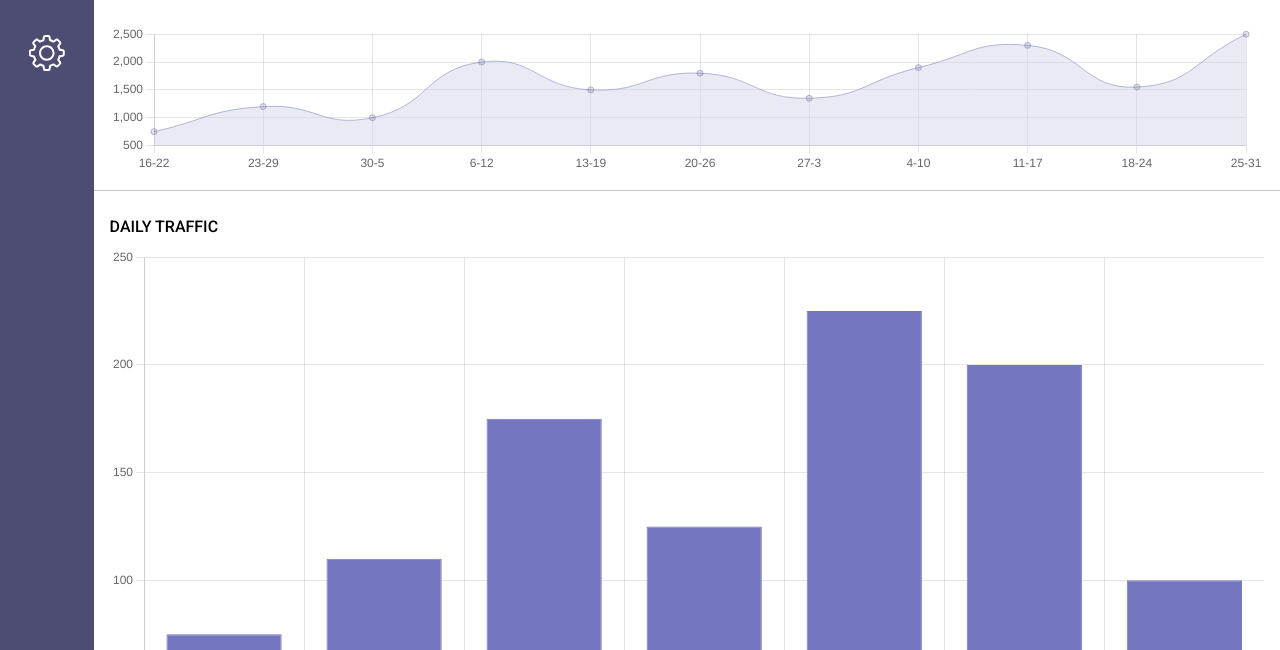
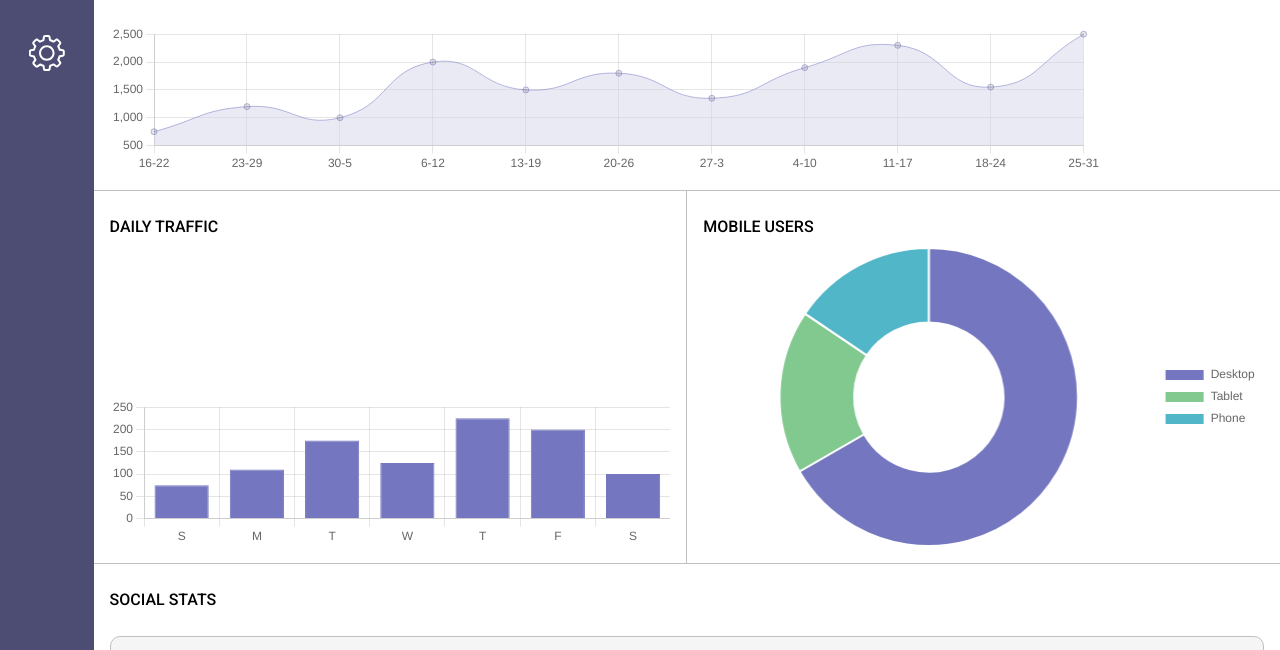
Before and after one commit to Ravel-Oliveira/TECHDEGREE_P7, a plain HTML site: page index.html in a window 1280 px wide. Shown: the part 265-915 px from the top of the page. Drawn offline with nearby package versions, Linux system fonts and the light colour scheme.

Commit message:
Chart
Responsive chart adjustments

```diff
--- a/css/style.css
+++ b/css/style.css
@@ -51,6 +51,12 @@ h3 {
         .content {
             grid-area: content;
         }
+}
+
+.tchart-wrapper,
+.dtchart-wrapper,
+.mtchart-wrapper {
+    max-width: 1024px;
 }
 
 /* header styles */
@@ -425,6 +431,7 @@ option, select:required:valid {
         "nav content"
         ;
     }
+
     .nav-wrapper {
         flex-direction: column;
         justify-content: flex-start;
@@ -434,4 +441,19 @@ option, select:required:valid {
             width: 36px;
         }
     }
+
+    .daily-mobile {
+        display: flex;
+    }
+    .dtchart-wrapper {
+        display: flex;
+        flex-direction: column;
+        justify-content: space-between;
+        border-right: 1px solid var(--light-gray);
+    }
+    .dtchart-wrapper,
+    .mtchart-wrapper {
+        width: 45%;
+        flex: 1;
+    }
 }
--- a/index.html
+++ b/index.html
@@ -82,11 +82,15 @@
                 <div class="daily-mobile">
                     <div class="dtchart-wrapper border pad">
                         <h3>DAILY TRAFFIC</h3>
-                        <canvas id="daily-chart"></canvas>
+                        <div class="chart-box">
+                            <canvas id="daily-chart"></canvas>
+                        </div>
                     </div>
                     <div class="mtchart-wrapper border pad">
                         <h3>MOBILE USERS</h3>
-                        <canvas id="mobile-chart"></canvas>
+                        <div class="chart-box">
+                            <canvas id="mobile-chart"></canvas>
+                        </div>
                     </div>
                 </div>
                 <!-- Social Stats section -->
--- a/js/allcharts.js
+++ b/js/allcharts.js
@@ -21,7 +21,7 @@ new Chart(traffic, {
   },
   options: {
     maintainAspectRatio: false,
-    // aspectRatio: 1/1,
+    // aspectRatio: 1/2,
     plugins: {
       legend: {
         display: false
@@ -47,6 +47,9 @@ new Chart(daily, {
   }]
   },
   options: {
+    responsive: true,
+    maintainAspectRatio: false,
+    // aspectRatio: 2/1,
     plugins: {
       legend: {
         display: false
@@ -75,6 +78,7 @@ new Chart(mobile, {
     }]
   },
   options: {
+    maintainAspectRatio: false,
     plugins: {
       legend: {
         display: true,
```
